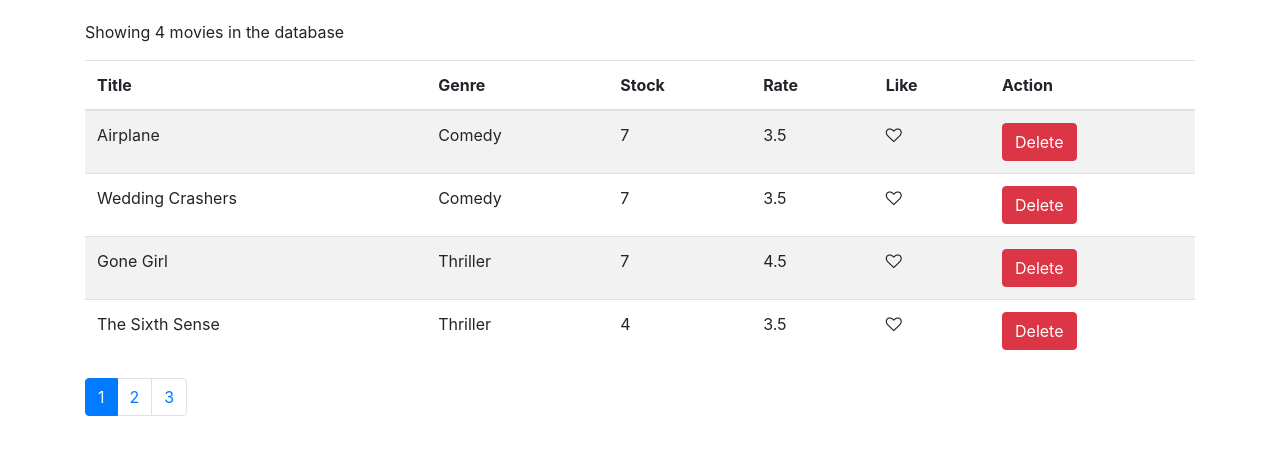
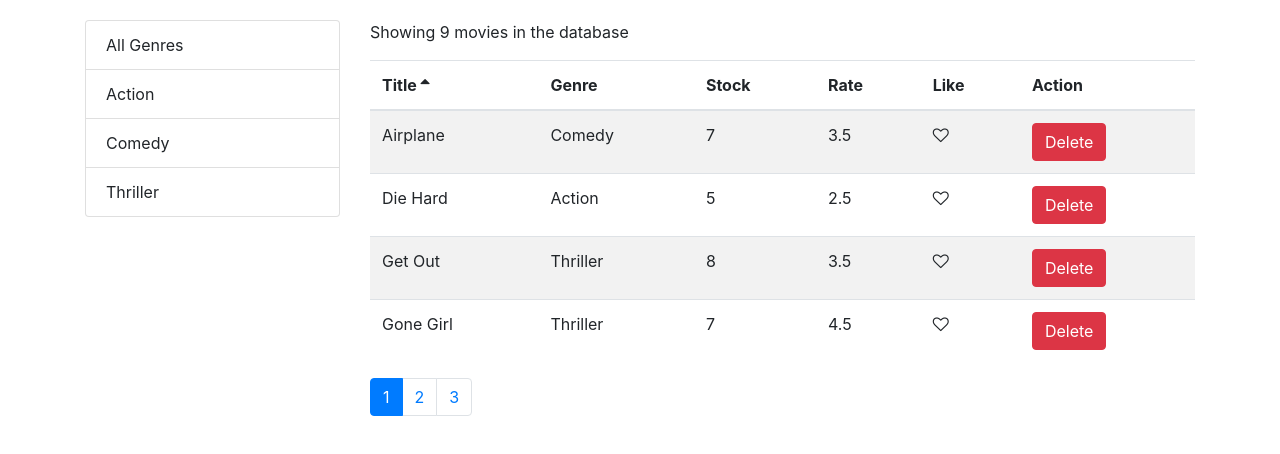
Before and after one commit to bijay11/movieapp, a React (Create React App) app: page / in a window 1280 px wide. Shown: the top 454 px of the page. Built offline with nearby package versions, Linux system fonts and the light colour scheme.

Commit message:
Table Modularized and added list Group

```diff
--- /dev/null
+++ b/src/components/common/listGroup.jsx
@@ -0,0 +1,33 @@
+import React from "react";
+
+const ListGroup = (props) => {
+  const {
+    items,
+    textProperty,
+    valueProperty,
+    selectedItem,
+    onItemSelect,
+  } = props;
+
+  return (
+    <ul className="list-group">
+      {items.map((item) => (
+        <li
+          key={item[valueProperty]}
+          className={
+            item === selectedItem ? "list-group-item active" : "list-group-item"
+          }
+          onClick={() => onItemSelect(item)}
+        >
+          {item[textProperty]}
+        </li>
+      ))}
+    </ul>
+  );
+};
+ListGroup.defaultProps = {
+  textProperty: "name",
+  valueProperty: "_id",
+};
+
+export default ListGroup;
--- /dev/null
+++ b/src/components/common/table.jsx
@@ -0,0 +1,13 @@
+import React from "react";
+import TableHeader from "./tableHeader";
+import TableBody from "./tableBody";
+const Table = ({ columns, sortColumn, onSort, data }) => {
+  return (
+    <table className="table table-striped table-hover">
+      <TableHeader columns={columns} sortColumn={sortColumn} onSort={onSort} />
+      <TableBody data={data} columns={columns} />
+    </table>
+  );
+};
+
+export default Table;
--- /dev/null
+++ b/src/components/common/tableBody.jsx
@@ -0,0 +1,30 @@
+import React, { Component } from "react";
+import _ from "lodash";
+
+class TableBody extends Component {
+  renderCell = (item, column) => {
+    if (column.content) return column.content(item);
+    return _.get(item, column.path);
+  };
+  createKey = (item, column) => {
+    return item._id + (column.path || column.key);
+  };
+  render() {
+    const { data, columns } = this.props;
+    return (
+      <tbody>
+        {data.map((item) => (
+          <tr key={item._id}>
+            {columns.map((column) => (
+              <td key={this.createKey(item, column)}>
+                {this.renderCell(item, column)}
+              </td>
+            ))}
+          </tr>
+        ))}
+      </tbody>
+    );
+  }
+}
+
+export default TableBody;
--- /dev/null
+++ b/src/components/common/tableHeader.jsx
@@ -0,0 +1,44 @@
+import React, { Component } from "react";
+
+//columns: array
+//sortColumn: object
+// onSort: function
+
+class TableHeader extends Component {
+  raiseSort = (path) => {
+    const sortColumn = { ...this.props.sortColumn };
+    if (sortColumn.path === path)
+      sortColumn.order = sortColumn.order === "asc" ? "desc" : "asc";
+    else {
+      sortColumn.path = path;
+      sortColumn.order = "asc";
+    }
+    this.props.onSort(sortColumn);
+  };
+
+  renderSortIcon = (column) => {
+    const { sortColumn } = this.props;
+    if (column.path !== sortColumn.path) return null;
+    if (sortColumn.order === "asc") return <i className="fa fa-sort-asc"></i>;
+    return <i className="fa fa-sort-desc"></i>;
+  };
+  render() {
+    return (
+      <thead>
+        <tr>
+          {this.props.columns.map((column) => (
+            <th
+              className="clickable"
+              key={column.path || column.key}
+              onClick={() => this.raiseSort(column.path)}
+            >
+              {column.label} {this.renderSortIcon(column)}
+            </th>
+          ))}
+        </tr>
+      </thead>
+    );
+  }
+}
+
+export default TableHeader;
--- /dev/null
+++ b/src/components/moviesTable.jsx
@@ -0,0 +1,45 @@
+import React, { Component } from "react";
+import Like from "./common/like";
+import Table from "./common/table";
+
+class MoviesTable extends Component {
+  columns = [
+    { path: "title", label: "Title" },
+    { path: "genre.name", label: "Genre" },
+    { path: "numberInStock", label: "Stock" },
+    { path: "dailyRentalRate", label: "Rate" },
+    {
+      key: "like",
+      label: "Like",
+      content: (movie) => (
+        <Like liked={movie.liked} onClick={() => this.props.onLike(movie)} />
+      ),
+    },
+    {
+      key: "action",
+      label: "Action",
+      content: (movie) => (
+        <button
+          onClick={() => this.props.onDelete(movie)}
+          type="button"
+          className="btn btn-danger"
+        >
+          Delete
+        </button>
+      ),
+    },
+  ];
+  render() {
+    const { movies, onSort, sortColumn } = this.props;
+    return (
+      <Table
+        columns={this.columns}
+        data={movies}
+        sortColumn={sortColumn}
+        onSort={onSort}
+      />
+    );
+  }
+}
+
+export default MoviesTable;
--- a/src/index.css
+++ b/src/index.css
@@ -3,3 +3,7 @@
   padding: 20px 0 0;
   font-family: sans-serif;
 }
+
+.clickable {
+  cursor: pointer;
+}
--- a/src/movies.jsx
+++ b/src/movies.jsx
@@ -1,11 +1,26 @@
 import React, { Component } from "react";
-import Like from "./components/common/like";
+
+import ListGroup from "./components/common/listGroup";
 import Pagination from "./components/common/pagination";
+import { paginate } from "./utils/paginate";
 import { getMovies } from "./services/fakeMovieService";
+import { getGenres } from "./services/fakeGenreService";
+import MoviesTable from "./components/moviesTable";
+import _ from "lodash";
+class Movies extends Component {
+  state = {
+    movies: [],
+    genres: [],
+    pageSize: 4,
+    currentPage: 1,
+    sortColumn: { path: "title", order: "asc" },
+  };
 
-import { paginate } from "./utils/paginate";
-class Movies extends Component {
-  state = { movies: getMovies(), pageSize: 4, currentPage: 1 };
+  componentDidMount = () => {
+    const genres = [{ name: "All Genres", _id: "" }, ...getGenres()];
+
+    this.setState({ movies: getMovies(), genres: genres });
+  };
 
   handleDelete = (movie) => {
     const movies = this.state.movies.filter((m) => m._id !== movie._id);
@@ -22,59 +37,67 @@
   handlePageChange = (page) => {
     this.setState({ currentPage: page });
   };
+  handleGenreSelect = (genre) => {
+    this.setState({ selectedGenre: genre, currentPage: 1 });
+  };
+  handleSort = (sortColumn) => {
+    this.setState({ sortColumn });
+  };
+  getPageData = () => {
+    const {
+      pageSize,
+      currentPage,
+      sortColumn,
+      selectedGenre,
+      movies: allMovies,
+    } = this.state;
+    //first filter
+    const filtered =
+      selectedGenre && selectedGenre._id
+        ? allMovies.filter((m) => m.genre._id === selectedGenre._id)
+        : allMovies;
+    //then sort
+    const sorted = _.orderBy(filtered, [sortColumn.path], [sortColumn.order]);
+    //pass sorted as argument
+    const movies = paginate(sorted, currentPage, pageSize);
+
+    return { totalCount: filtered.length, data: movies };
+  };
 
   render() {
     const { length: count } = this.state.movies;
-    const { pageSize, currentPage, movies: allMovies } = this.state;
+    const { pageSize, currentPage, sortColumn } = this.state;
+
     if (count === 0) return <p>There are no movies in the database.</p>;
-    const movies = paginate(allMovies, currentPage, pageSize);
+
+    const { totalCount, data: movies } = this.getPageData();
     return (
       <React.Fragment>
-        <p>Showing {movies.length} movies in the database</p>
-        <table className="table table-striped table-hover">
-          <thead>
-            <tr>
-              <th>Title</th>
-              <th>Genre</th>
-              <th>Stock</th>
-              <th>Rate</th>
-              <th>Like</th>
-              <th>Action</th>
-            </tr>
-          </thead>
-          <tbody>
-            {movies.map((movie) => (
-              <tr key={movie._id}>
-                <td>{movie.title}</td>
-                <td>{movie.genre.name}</td>
-                <td>{movie.numberInStock}</td>
-                <td>{movie.dailyRentalRate}</td>
-                <td>
-                  <Like
-                    liked={movie.liked}
-                    onClick={() => this.handleLike(movie)}
+        <div className="row">
+          <div className="col-3">
+            <ListGroup
+              items={this.state.genres}
+              selectedItem={this.state.selectedGenre}
+              onItemSelect={this.handleGenreSelect}
             />
-                </td>
-                <td>
-                  <button
-                    onClick={() => this.handleDelete(movie)}
-                    type="button"
-                    className="btn btn-danger"
-                  >
-                    Delete
-                  </button>
-                </td>
-              </tr>
-            ))}
-          </tbody>
-        </table>
-
+          </div>
+          <div className="col">
+            <p>Showing {totalCount} movies in the database</p>
+            <MoviesTable
+              movies={movies}
+              sortColumn={sortColumn}
+              onLike={this.handleLike}
+              onDelete={this.handleDelete}
+              onSort={this.handleSort}
+            />
             <Pagination
-          itemsCount={count}
+              itemsCount={totalCount}
               pageSize={pageSize}
               currentPage={currentPage}
               onPageChange={this.handlePageChange}
             />
+          </div>
+        </div>
       </React.Fragment>
     );
   }
--- a/src/utils/paginate.js
+++ b/src/utils/paginate.js
@@ -1,6 +1,6 @@
 import _ from "lodash";
 
 export function paginate(items, pageNumber, pageSize) {
-  const startIndex = pageNumber - 1 + pageSize;
+  const startIndex = (pageNumber - 1) * pageSize;
   return _(items).slice(startIndex).take(pageSize).value();
 }
```
Lines whose indentation alone changed are shown as unchanged.
